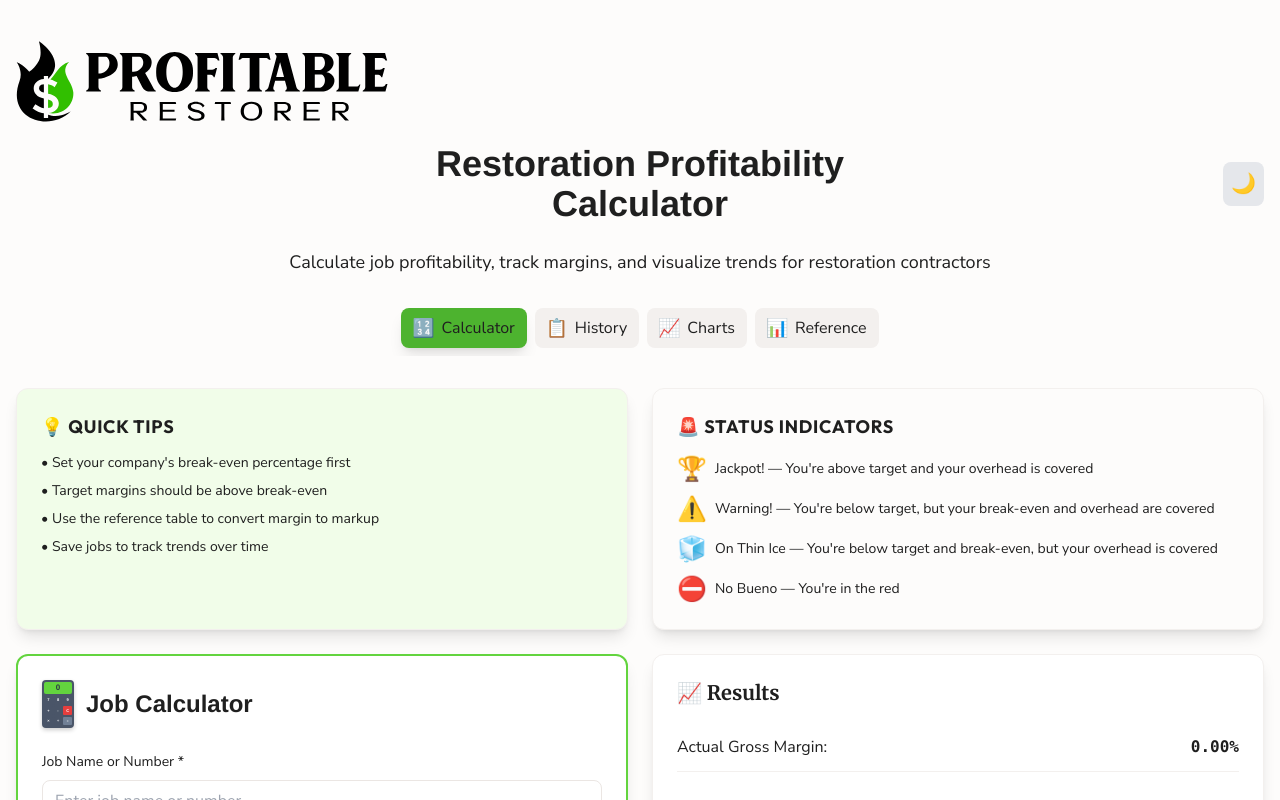
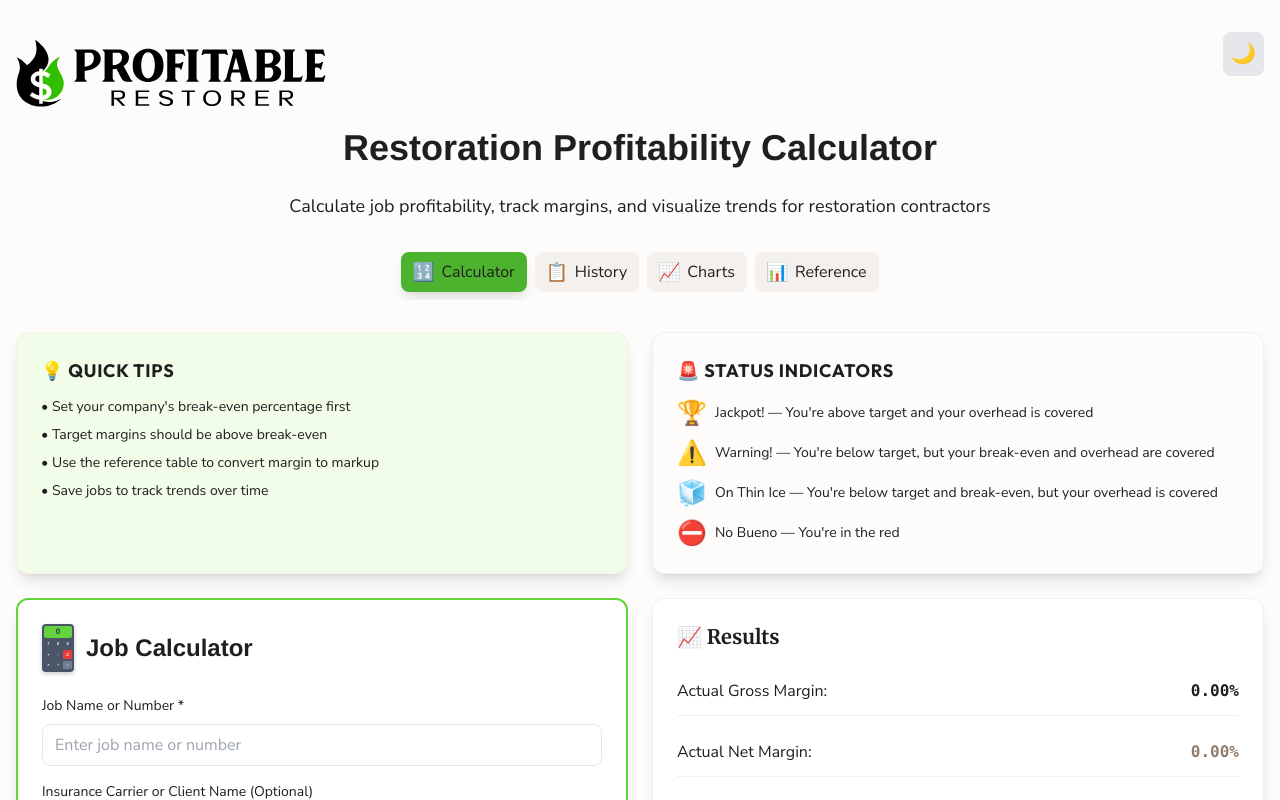
Before and after one commit to KayFernPR/Division-Calculator, a React (Vite) app: page / in a window 1280 px wide. Shown: the top 800 px of the page. Built offline with nearby package versions, Linux system fonts and the light colour scheme.

Commit message:
Layout fixes

```diff
--- a/src/App.jsx
+++ b/src/App.jsx
@@ -75,18 +75,15 @@ function App() {
       <div className="container mx-auto px-4 py-8">
         {/* Header */}
         <header className="mb-8">
-          <div className="flex justify-start mb-4">
-            <img src="/logo.svg" alt="Brand Logo" className="h-24 w-auto"
+          <div className="flex justify-between items-start mb-4">
+            <img src="/logo.svg" alt="Brand Logo" className="h-20 w-auto"
                  onError={(e) => { if (e.currentTarget.getAttribute('data-fallback') !== 'png') { e.currentTarget.setAttribute('data-fallback','png'); e.currentTarget.src = '/logo.png'; } else { e.currentTarget.style.display='none'; } }} />
+            <ThemeToggle darkMode={darkMode} setDarkMode={setDarkMode} />
           </div>
-          <div className="flex justify-between items-center mb-6">
-            <div className="flex-1"></div>
-            <h1 className="text-4xl font-bold font-header text-center flex-1" style={{color: '#1F1F1F'}}>
+          <div className="flex justify-center mb-6">
+            <h1 className="text-4xl font-bold font-header text-center whitespace-nowrap" style={{color: '#1F1F1F'}}>
               Restoration Profitability Calculator
             </h1>
-            <div className="flex-1 flex justify-end">
-              <ThemeToggle darkMode={darkMode} setDarkMode={setDarkMode} />
-            </div>
           </div>
           <p className="text-lg text-center" style={{color: '#1F1F1F'}}>
             Calculate job profitability, track margins, and visualize trends for restoration contractors
```
